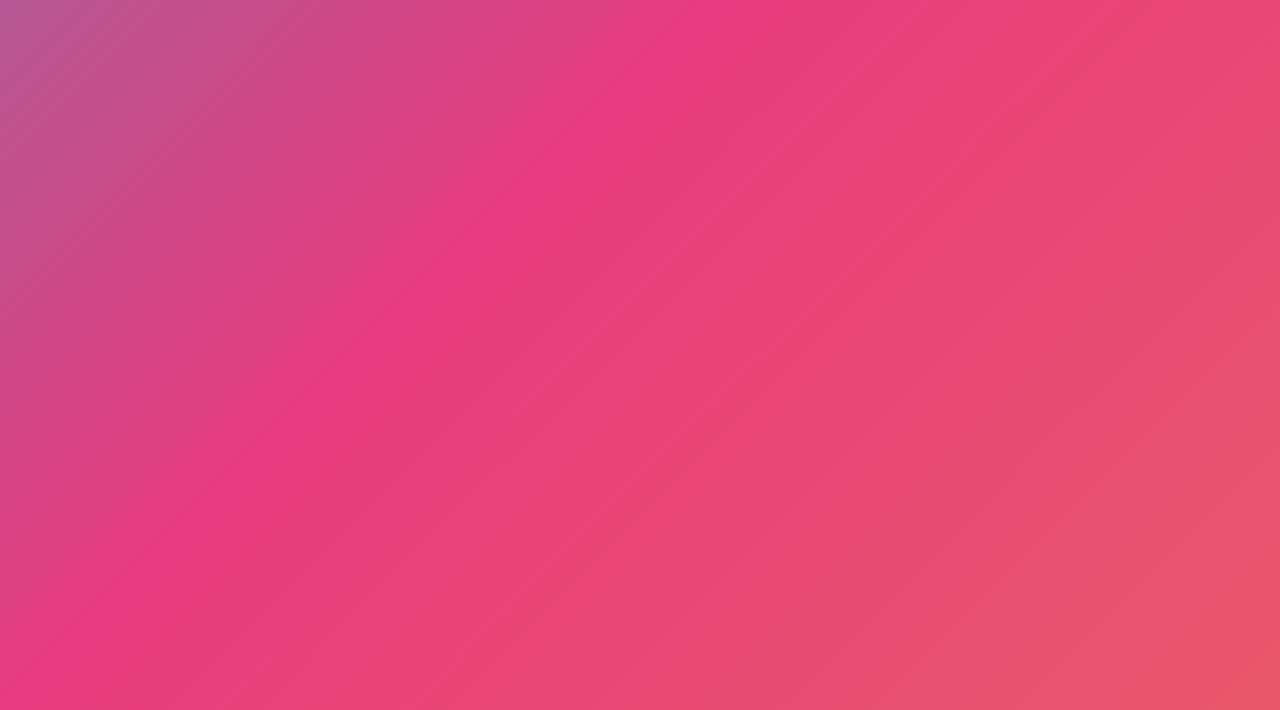
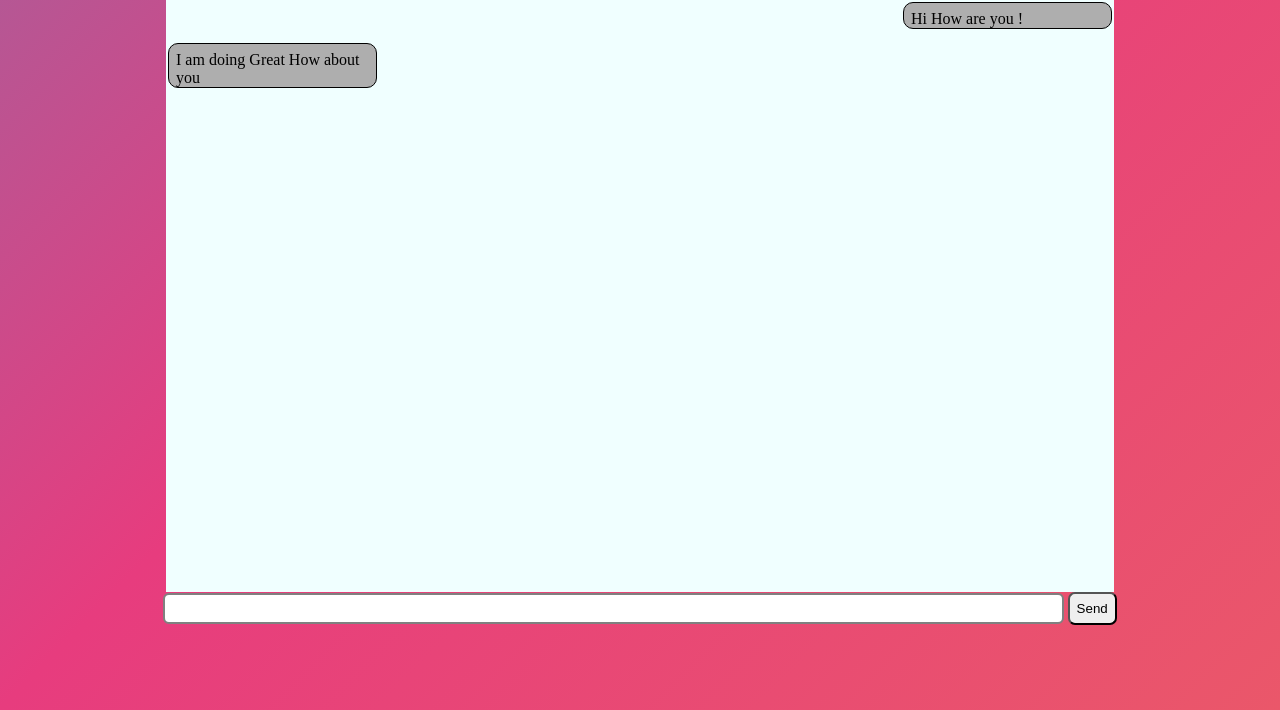
Before and after one commit to Kunal-Chauhan7/Complete-Encrypted-ChatApp, a plain HTML site: page index.html in a window 1280 px wide. Shown: the part 106-816 px from the top of the page. Drawn offline with Linux system fonts and the light colour scheme.

Commit message:
done with basic css

```diff
--- a/css/style.css
+++ b/css/style.css
@@ -5,11 +5,67 @@
     border-radius: 40%;
 }
 
+.container{
+    max-width: 75%;
+    background-color: azure;
+    width: 75%;
+    margin: auto;
+    height: 75%;
+    max-height: 75%;
+    overflow-y: auto;
+}
+
+.message{
+    margin-left: 2px;
+    margin-right: 2px;
+    background-color: #AEAEAE;
+    width: 25vh;
+    padding-left: 7px;
+    padding-top: 7px;
+    margin-top: 10px;
+    margin-bottom: 4px;
+    border-radius: 10px;
+    border: 0.5px solid black;
+}
+
+.left{
+    float: left;
+    clear: both;
+}
+
+.right{
+    float: right;
+    clear: both;
+}
+
 body {
 	background: linear-gradient(-45deg, #ee7752, #e73c7e, #23a6d5, #23d5ab);
 	background-size: 400% 400%;
 	animation: gradient 15s ease infinite;
 	height: 100vh;
+}
+
+.send{
+    display: inline;
+    margin: auto;
+    text-align: center;
+    width: 100%;
+    max-width: 900px;
+}
+
+#messageInp{
+    width:70.6%;
+    height: 25px;
+    overflow-y: auto;
+    border: 2px solid grey;
+    border-radius: 6px;
+}
+
+#sendbtn{
+    border-radius: 7px;
+    height: 100%;
+    padding: 7px;
+    cursor: pointer;
 }
 
 @keyframes gradient {
--- a/index.html
+++ b/index.html
@@ -12,6 +12,15 @@
     <img class="logo" src="/Assets/icon.jpg">
 </nav>
 <body>
-
+    <div class="container">
+        <div class="message right">Hi How are you !</div>
+        <div class="message left">I am doing Great How about you</div>
+    </div>
+    <div class="send">
+        <form action="#">
+            <input type="text" name="messageInp" id="messageInp">
+            <button id="sendbtn" type="submit">Send</button>
+        </form>
+    </div>
 </body>
 </html>
```
